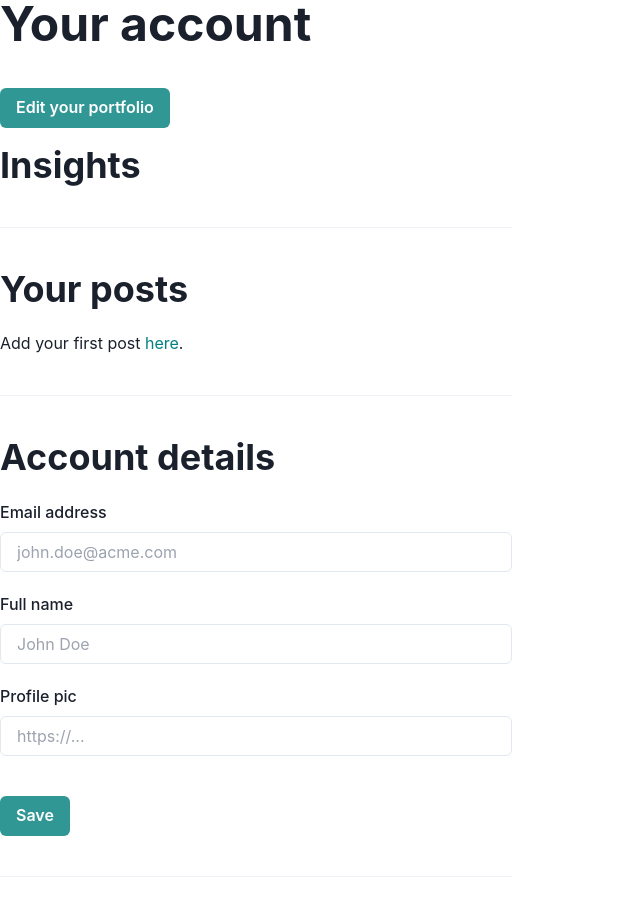
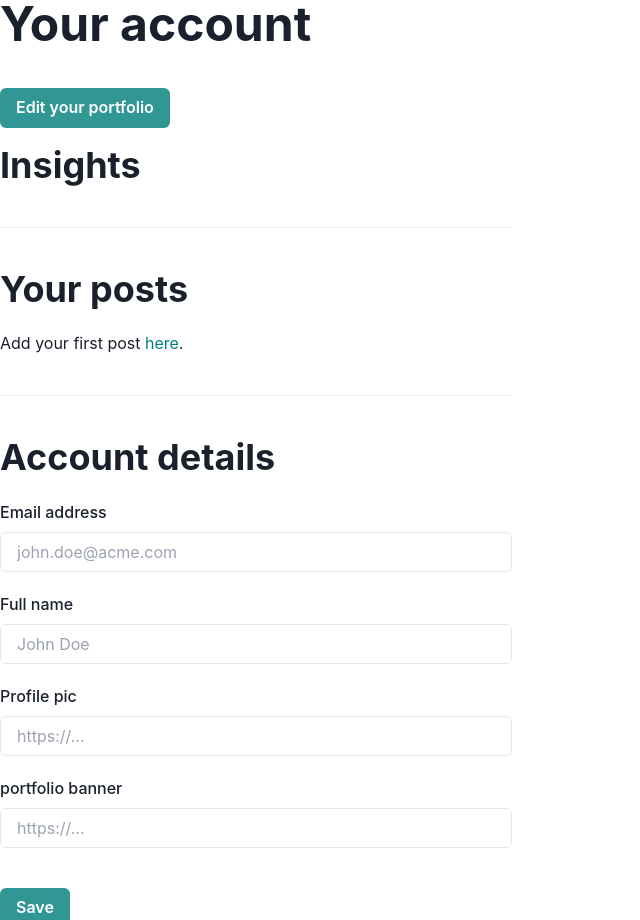
Before and after one commit to OmegaMaxy/ANE-portfolio, a Next.js app in the folder nextjs-webapp/: page /account in a window 1280 px wide. Shown: the top 920 px of the page, without its empty margins (0-640 px from the left). Built offline with nearby package versions, Linux system fonts and the light colour scheme.

Commit message:
Update index.tsx

```diff
--- a/nextjs-webapp/pages/account/index.tsx
+++ b/nextjs-webapp/pages/account/index.tsx
@@ -13,16 +13,17 @@ const Page: NextPageWithLayout = () => {
     const [email, setEmail] = useState('')
     const [fullName, setFullName] = useState('')
     const [profilePic, setProfilePic] = useState('')
+    const [portfolioBanner, setPortfolioBanner] = useState('')
     const [oldPassword, setOldPassword] = useState('')
     const [newPassword, setNewPassword] = useState('')
 
     async function updateAccount() {
         //const res = await login({email, password})
-        console.log(email, fullName, profilePic, )
+        console.log(email, fullName, profilePic, portfolioBanner)
     }
     async function updatePassword() {
         //const res = await login({email, password})
-        console.log(email, fullName, profilePic, )
+        console.log(oldPassword, newPassword)
     }
 
     useEffect(() => {
@@ -58,7 +59,11 @@ const Page: NextPageWithLayout = () => {
                     </FormControl>
                     <FormControl mt="5">
                         <FormLabel>Profile pic</FormLabel>
-                        <Input value={profilePic} onChange={(ev) => setProfilePic(ev.target.value)} name="profilepic" type="text" placeholder="https://..." />
+                        <Input value={profilePic} onChange={(ev) => setProfilePic(ev.target.value)} name="profilePic" type="text" placeholder="https://..." />
+                    </FormControl>
+                    <FormControl mt="5">
+                        <FormLabel>portfolio banner</FormLabel>
+                        <Input value={portfolioBanner} onChange={(ev) => setProfilePic(ev.target.value)} name="portfolioBanner" type="text" placeholder="https://..." />
                     </FormControl>
                     <Button colorScheme="teal" onClick={updateAccount} mt="10">Save</Button>
                 </form>
```
